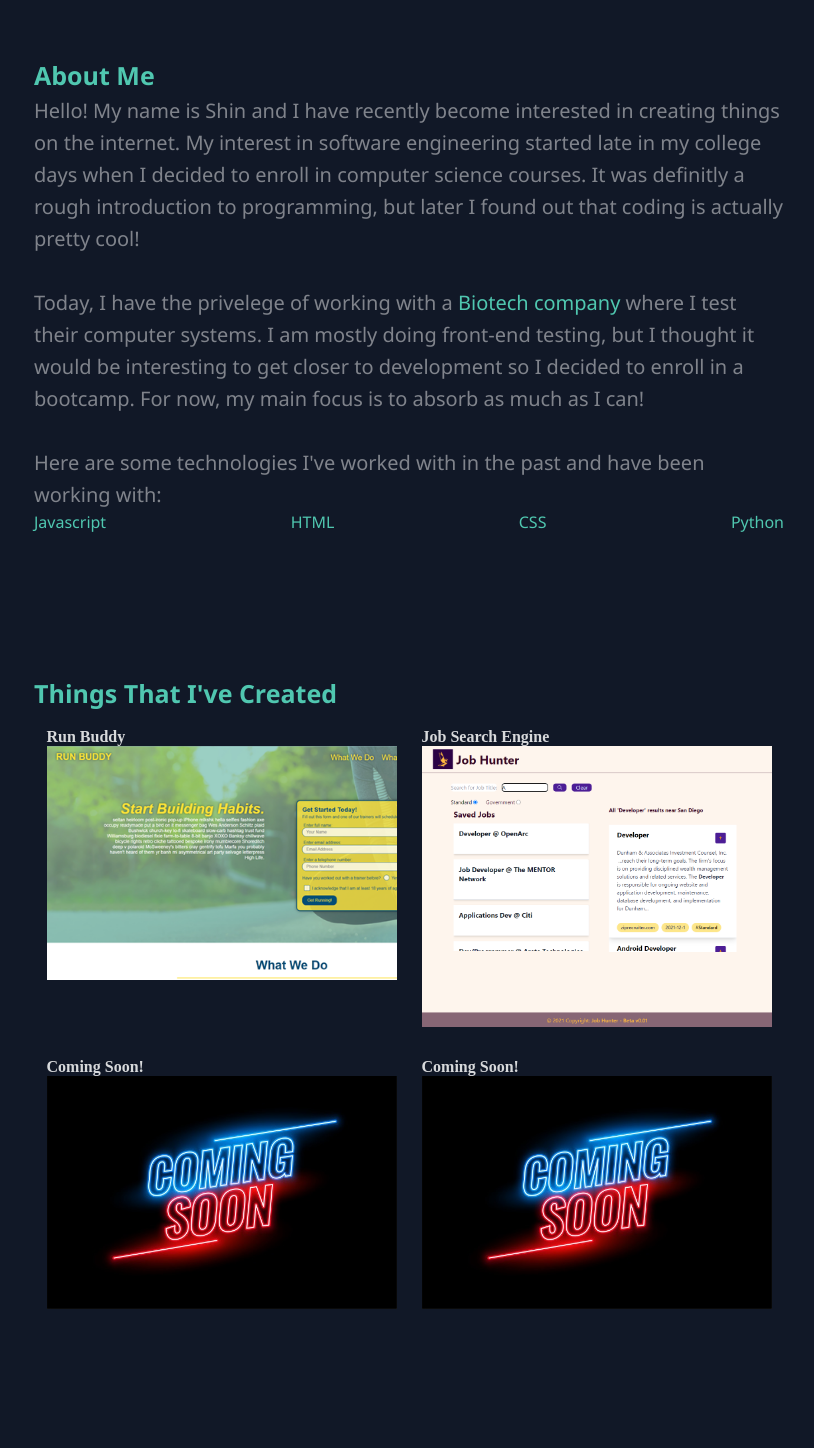
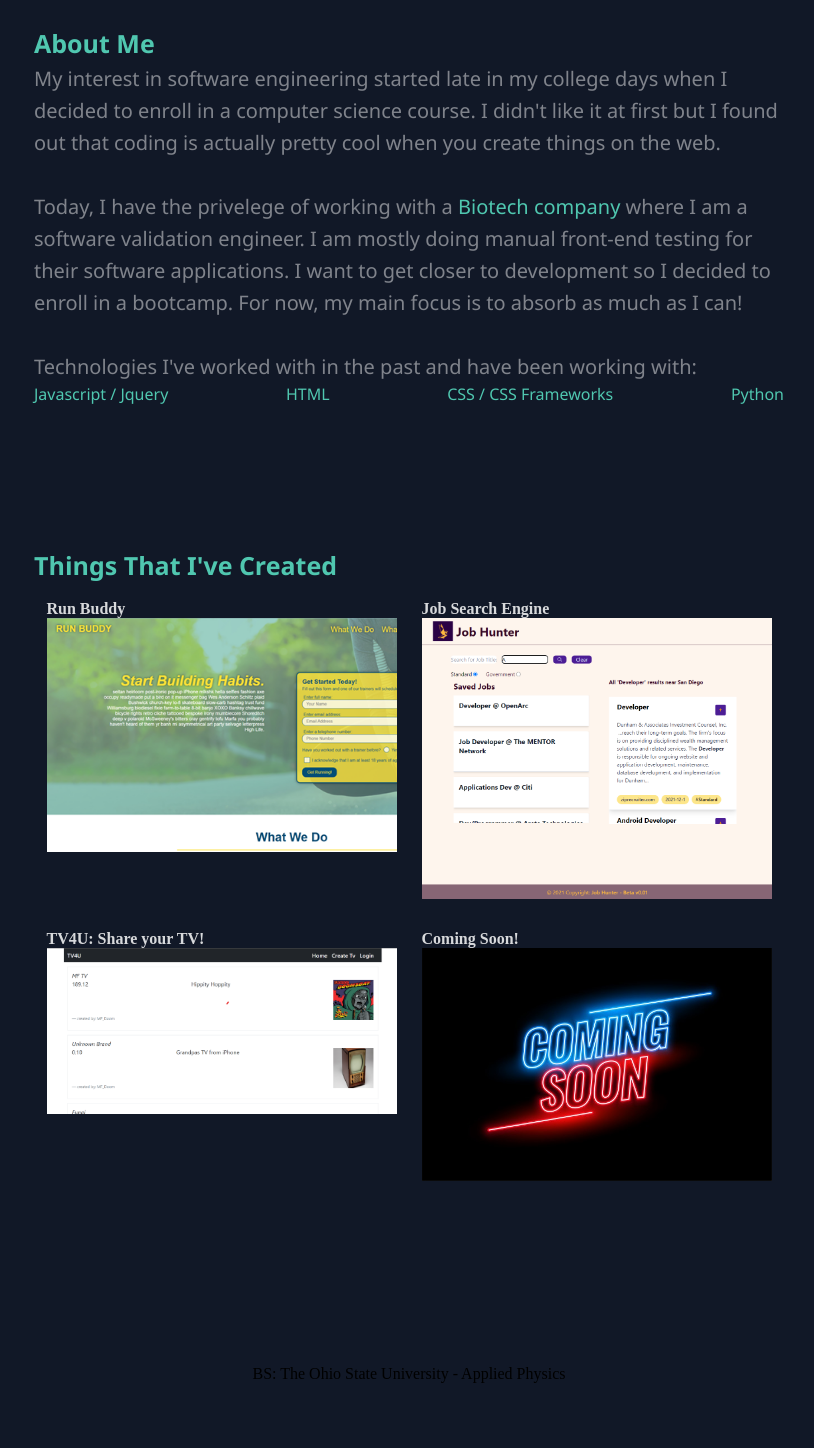
Before and after one commit to ShinichiM/portfolio, a website: page index.html in a window 1280 px wide. Shown: the part 652-2100 px from the top of the page, without its empty margins (231-1045 px from the left). Drawn offline with Linux system fonts and the light colour scheme.

Commit message:
added second group project

```diff
--- a/index.html
+++ b/index.html
@@ -6,7 +6,6 @@
     <meta name="viewport" content="width=device-width, initial-scale=1.0">
     <title>Shinichi Miyakawa</title>
     <link href="./assets/style.css" rel="stylesheet">
-    <!-- <link href="./assets/testStyle.css" rel="stylesheet"> -->
 </head>
 <body>
     <header>
@@ -34,7 +33,7 @@
             </div>
             <h2>Hi, My Name Is</h2> </br>
             <h1>Shinichi</h1> </br></br>
-            <p>I'm an aspiring web developer based in Columbus, Ohio! I've found that web development is tough, but its the fun kind of tough. Welcome to my side of the internet. </p>
+            <p>I'm an aspiring web developer based in Columbus, Ohio. I've found that web development is tough, but its the fun kind. Welcome to my side of the internet. </p>
         </div>
 
 </section>
@@ -43,29 +42,30 @@
         <div class="container width-750">
                 <h2 class="primary-text">About Me </h2>
                 <p>
-                    Hello! My name is Shin and I have recently become interested in creating things on the internet. My interest in software engineering started late in my college days when I decided to enroll in computer science courses. It was definitly a rough introduction to programming, but later I found out that coding is actually pretty cool! </br> </br>
+                    My interest in software engineering started late in my college days when I decided to enroll in a computer science course. I didn't like it at first but I found out that coding is actually pretty cool when you create things on the web. </br> </br>
                 </p>
                 <p>
-                    Today, I have the privelege of working with a <a href="https://www.veeva.com/">Biotech company</a> where I test their computer systems. I am mostly doing front-end testing, but I thought it would be interesting to get closer to development so I decided to enroll in a bootcamp. For now, my main focus is to absorb as much as I can! </br> </br>
+                    Today, I have the privelege of working with a <a href="https://www.veeva.com/">Biotech company</a> where I am a software validation engineer. I am mostly doing manual front-end testing for their software applications. I want to get closer to development so I decided to enroll in a bootcamp. For now, my main focus is to absorb as much as I can! </br> </br>
                 </p>
 
-                <p>
-                    Here are some technologies I've worked with in the past and have been working with:
+                <p class="primary-text">
+                    Technologies I've worked with in the past and have been working with:
+                </p>
                     <ul class="ulist-format secondary-text width-750">
                         <li class="primary-text fonts">
-                            Javascript
+                            Javascript / Jquery
                         </li>
                         <li class="primary-text fonts">
                             HTML
                         </li>
                         <li class="primary-text fonts">
-                            CSS
+                            CSS / CSS Frameworks
                         </li>
                         <li class="primary-text fonts">
                             Python
                         </li>
                     </ul>
-                </p>
+
         </div>
     </section>
 
@@ -82,14 +82,20 @@
                     <a href="https://ileachy.github.io/Job-hunter/"><img src="./assets/img/job-hunter.png"></a>
                 </div>
                 <div class="project">
-                    <h4 class="secondary-text">Coming Soon!</h4>
-                    <img src="./assets/img/Coming-Soon.jpg">
+                    <h4 class="secondary-text">TV4U: Share your TV!</h4>
+                    <a href="https://obscure-tv.herokuapp.com/"><img src="./assets/img/tv4u.png"></a>
                 </div>
                 <div class="project">
                     <h4 class="secondary-text">Coming Soon!</h4>
                     <img src="./assets/img/Coming-Soon.jpg">
                 </div>
             </div>
+        </div>
+    </section>
+
+    <section id="education" class="section-format">
+        <div class="container">
+            BS: The Ohio State University - Applied Physics
         </div>
     </section>
 
```
Also changed, not shown: assets/img/tv4u.png (added).
